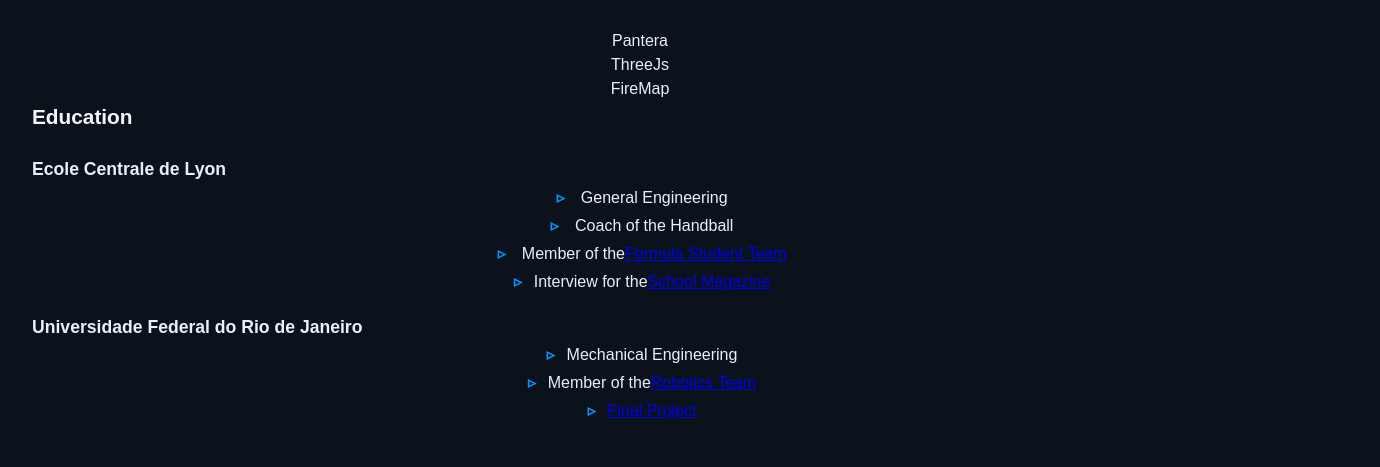
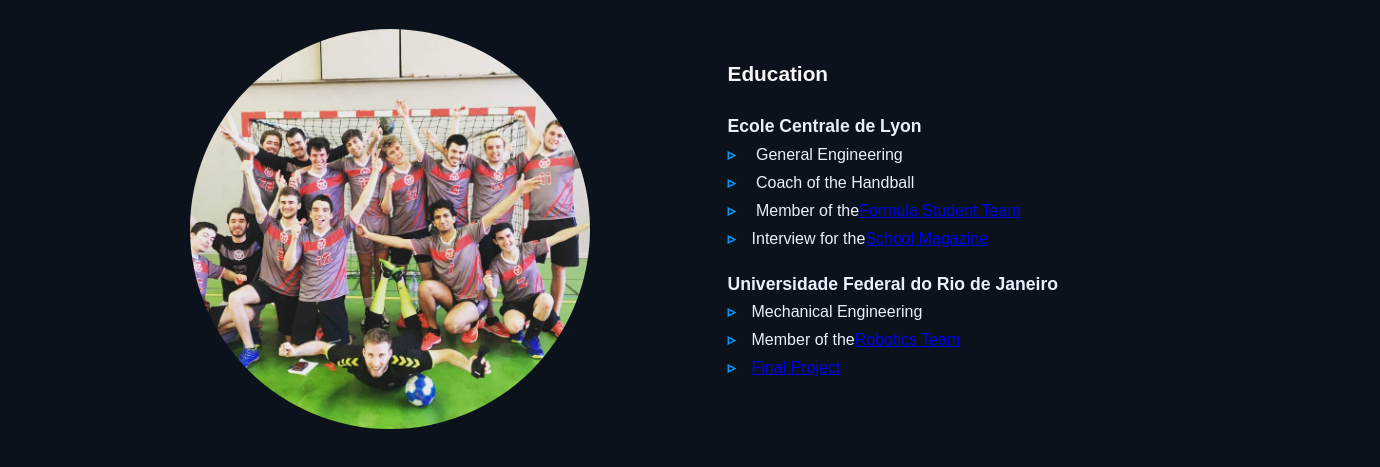
Before and after one commit to antonio-leblanc/gatsby, a Gatsby site: page / in a window 1280 px wide. Shown: the part 1203-1670 px from the top of the page, 1380 px wide, since content can reach past the window. Built offline with nearby package versions, Linux system fonts and the light colour scheme; Gatsby itself is replaced by a stand-in of ours.

Commit message:
education

```diff
--- a/src/components/education.js
+++ b/src/components/education.js
@@ -3,6 +3,11 @@ import React from 'react';
 export default function Education() {
 
   return (<>
+    <div className="subsection"  data-aos="fade-right">
+    <div className="img-container">
+    <img class="rounded-img" src={'/images/centrale.png'} alt="Logo" />
+
+    </div>
     <div className="subsection-content"><h1 className="content-title">
         Education</h1>
       <div className = "content-block">
@@ -49,6 +54,7 @@ export default function Education() {
         </div>
       </div>
       </div>
+      </div>
     </>
   )
 }
--- a/src/pages/index.js
+++ b/src/pages/index.js
@@ -35,8 +35,8 @@ export default function Home() {
       <Header></Header>
       <About></About>
       <Intro></Intro>
+      <Education></Education>
       <Projects></Projects>
-      <Education></Education>
 
     </div>
   )
```
Also changed, not shown: static/images/centrale.png (added).
